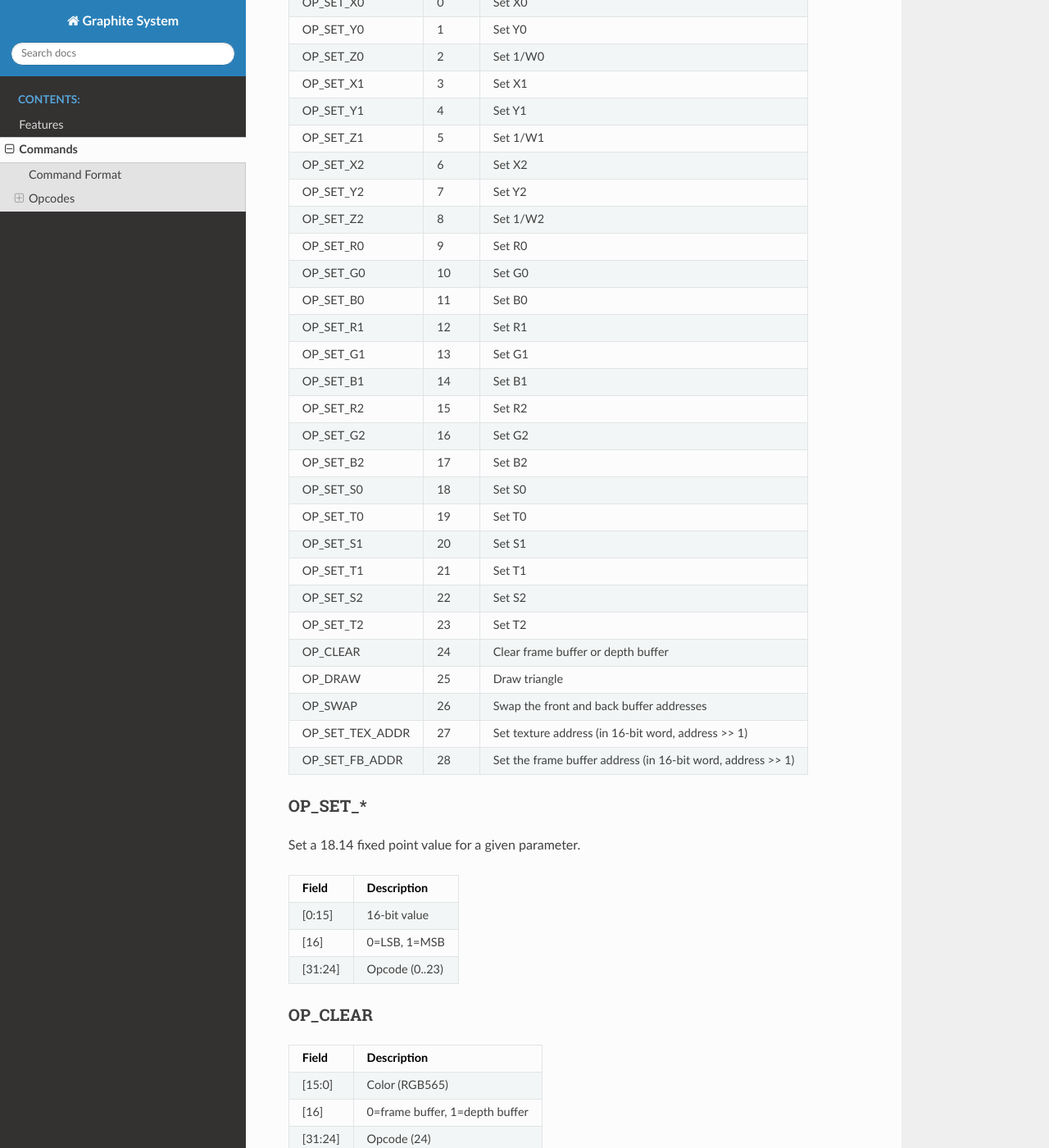
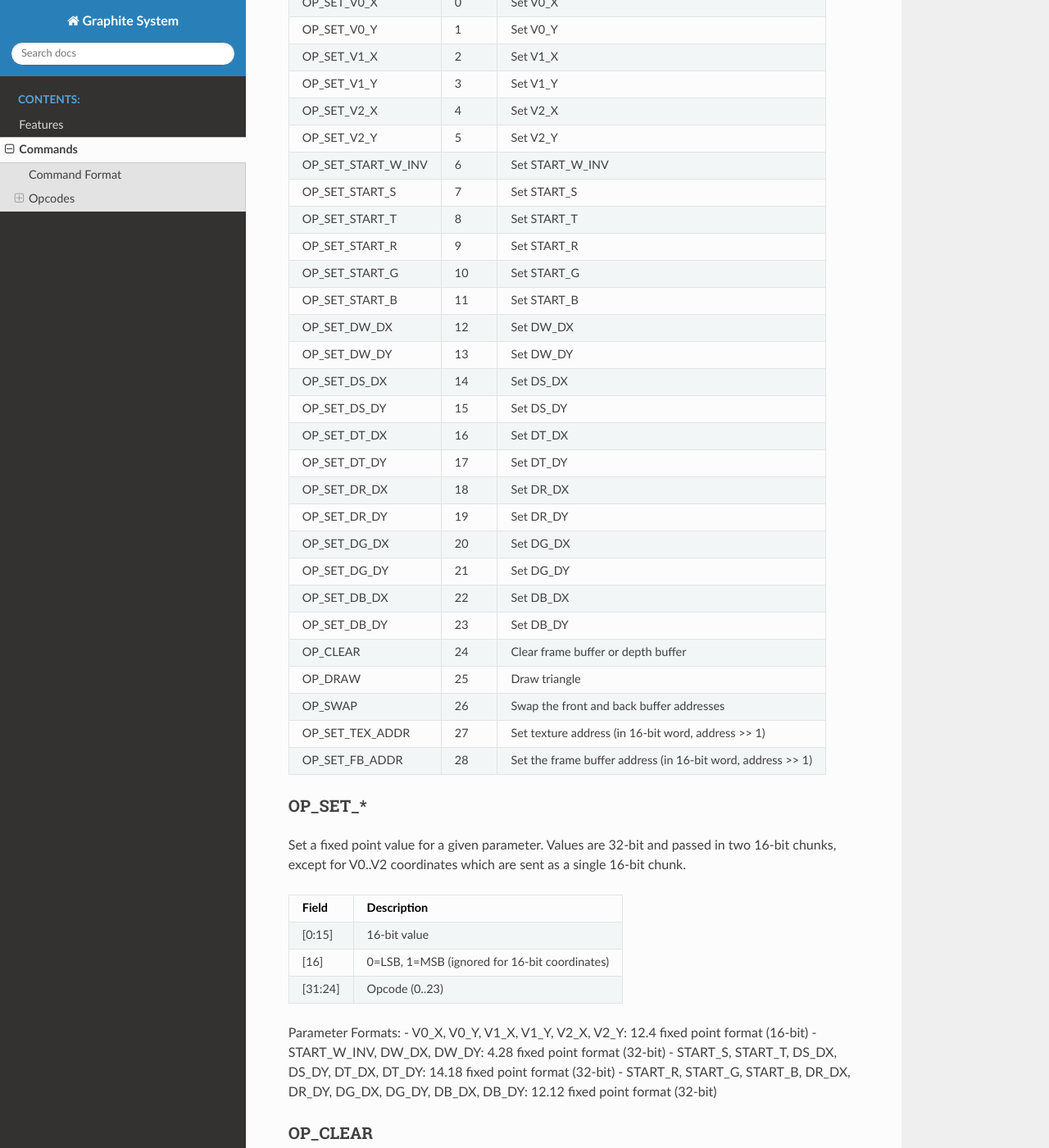
Before and after one commit to danodus/graphite, a Sphinx documentation site: the page built from doc/commands.rst, in a window 1280 px wide and 1400 px high, scrolled down 442 px. Shown: the whole window at 82% size. Built offline with Sphinx 7.4.7 and the Read the Docs theme 3.1.0, drawn with Linux system fonts in a browser that asks for light colours; some of the changed text lies outside the part shown.

Commit message:
Documentation update

```diff
--- a/doc/commands.rst
+++ b/doc/commands.rst
@@ -14,52 +14,58 @@ Field   Description
 Opcodes
 -------
 
-================ ===== ===========
-Opcode           Value Description
-================ ===== ===========
-OP_SET_X0        0     Set X0
-OP_SET_Y0        1     Set Y0
-OP_SET_Z0        2     Set 1/W0
-OP_SET_X1        3     Set X1
-OP_SET_Y1        4     Set Y1
-OP_SET_Z1        5     Set 1/W1
-OP_SET_X2        6     Set X2
-OP_SET_Y2        7     Set Y2
-OP_SET_Z2        8     Set 1/W2
-OP_SET_R0        9     Set R0
-OP_SET_G0        10    Set G0
-OP_SET_B0        11    Set B0
-OP_SET_R1        12    Set R1
-OP_SET_G1        13    Set G1
-OP_SET_B1        14    Set B1
-OP_SET_R2        15    Set R2
-OP_SET_G2        16    Set G2
-OP_SET_B2        17    Set B2
-OP_SET_S0        18    Set S0
-OP_SET_T0        19    Set T0
-OP_SET_S1        20    Set S1
-OP_SET_T1        21    Set T1
-OP_SET_S2        22    Set S2
-OP_SET_T2        23    Set T2
-OP_CLEAR         24    Clear frame buffer or depth buffer
-OP_DRAW          25    Draw triangle
-OP_SWAP          26    Swap the front and back buffer addresses
-OP_SET_TEX_ADDR  27    Set texture address (in 16-bit word, address >> 1)
-OP_SET_FB_ADDR   28    Set the frame buffer address (in 16-bit word, address >> 1)
-================ ===== ===========
+================== ===== ==================================================
+Opcode             Value Description
+================== ===== ==================================================
+OP_SET_V0_X        0     Set V0_X
+OP_SET_V0_Y        1     Set V0_Y
+OP_SET_V1_X        2     Set V1_X
+OP_SET_V1_Y        3     Set V1_Y
+OP_SET_V2_X        4     Set V2_X
+OP_SET_V2_Y        5     Set V2_Y
+OP_SET_START_W_INV 6     Set START_W_INV
+OP_SET_START_S     7     Set START_S
+OP_SET_START_T     8     Set START_T
+OP_SET_START_R     9     Set START_R
+OP_SET_START_G     10    Set START_G
+OP_SET_START_B     11    Set START_B
+OP_SET_DW_DX       12    Set DW_DX
+OP_SET_DW_DY       13    Set DW_DY
+OP_SET_DS_DX       14    Set DS_DX
+OP_SET_DS_DY       15    Set DS_DY
+OP_SET_DT_DX       16    Set DT_DX
+OP_SET_DT_DY       17    Set DT_DY
+OP_SET_DR_DX       18    Set DR_DX
+OP_SET_DR_DY       19    Set DR_DY
+OP_SET_DG_DX       20    Set DG_DX
+OP_SET_DG_DY       21    Set DG_DY
+OP_SET_DB_DX       22    Set DB_DX
+OP_SET_DB_DY       23    Set DB_DY
+OP_CLEAR           24    Clear frame buffer or depth buffer
+OP_DRAW            25    Draw triangle
+OP_SWAP            26    Swap the front and back buffer addresses
+OP_SET_TEX_ADDR    27    Set texture address (in 16-bit word, address >> 1)
+OP_SET_FB_ADDR     28    Set the frame buffer address (in 16-bit word, address >> 1)
+================== ===== ==================================================
 
 OP_SET_*
 ^^^^^^^^
 
-Set a 18.14 fixed point value for a given parameter.
+Set a fixed point value for a given parameter. Values are 32-bit and passed in two 16-bit chunks, except for V0..V2 coordinates which are sent as a single 16-bit chunk.
 
 ======= ============================
 Field   Description
 ======= ============================
 [0:15]  16-bit value
-[16]    0=LSB, 1=MSB
+[16]    0=LSB, 1=MSB (ignored for 16-bit coordinates)
 [31:24] Opcode (0..23)
 ======= ============================
+
+Parameter Formats:
+- V0_X, V0_Y, V1_X, V1_Y, V2_X, V2_Y: 12.4 fixed point format (16-bit)
+- START_W_INV, DW_DX, DW_DY: 4.28 fixed point format (32-bit)
+- START_S, START_T, DS_DX, DS_DY, DT_DX, DT_DY: 14.18 fixed point format (32-bit)
+- START_R, START_G, START_B, DR_DX, DR_DY, DG_DX, DG_DY, DB_DX, DB_DY: 12.12 fixed point format (32-bit)
 
 
 OP_CLEAR
@@ -84,8 +90,9 @@ Field   Description
 [2]     0=wrap S, 1=clamp S
 [3]     0=depth test disabled, 1=depth test enabled
 [4]     0=perspective correction disabled, 1=perspective correction enabled
-[7:5]   Texture width scale (0=32, 1=64, 2=128, 3=256, 4=512, 5=1024, 6=2048, 7=4096)
-[10:8]  Texture height scale (0=32, 1=64, 2=128, 3=256, 4=512, 5=1024, 6=2048, 7=4096)
+[5]     0=positive area, 1=negative area (winding sign bit)
+[8:6]   Texture width scale (0=32, 1=64, 2=128, 3=256, 4=512, 5=1024, 6=2048, 7=4096)
+[11:9]  Texture height scale (0=32, 1=64, 2=128, 3=256, 4=512, 5=1024, 6=2048, 7=4096)
 [31:24] Opcode (25)
 ======= ============================
 
```
